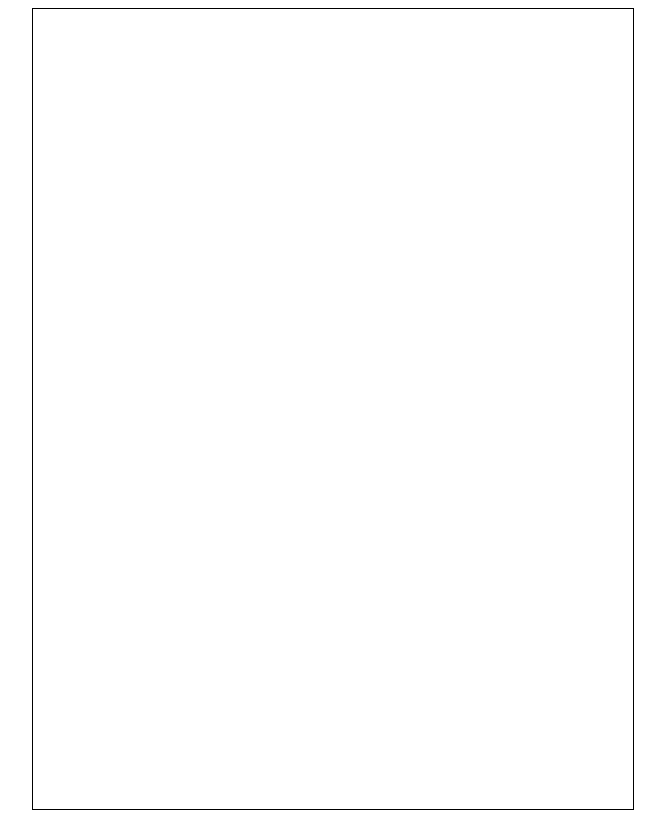
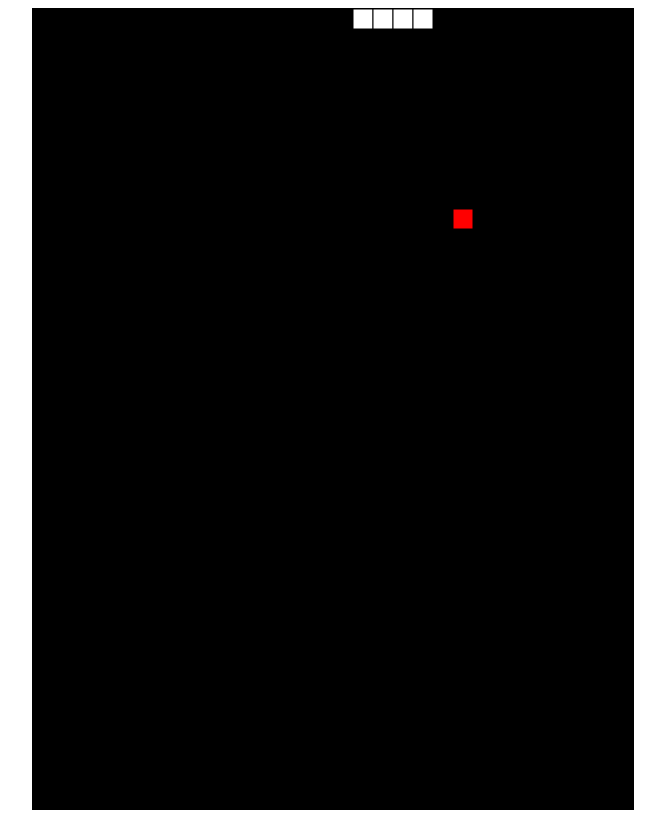
Before and after one commit to Gagih3/snake, a plain HTML site: page index.html in a window 1280 px wide. Shown: the whole page, without its empty margins (307-972 px from the left). Drawn offline with Linux system fonts and the light colour scheme; the site is published under a folder, as on GitHub Pages, so addresses that start at the root find nothing.

Commit message:
fix: Фикс для github pages

```diff
--- a/index.html
+++ b/index.html
@@ -13,6 +13,6 @@
     <div style="height: 100%; display: flex; justify-content: center; align-items: center;">
         <canvas id="canvas" width="600" height="800"></canvas>
     </div>
-<script src="/main.js"></script>
+<script src="main.js" type="text/javascript"></script>
 </body>
 </html>
```
